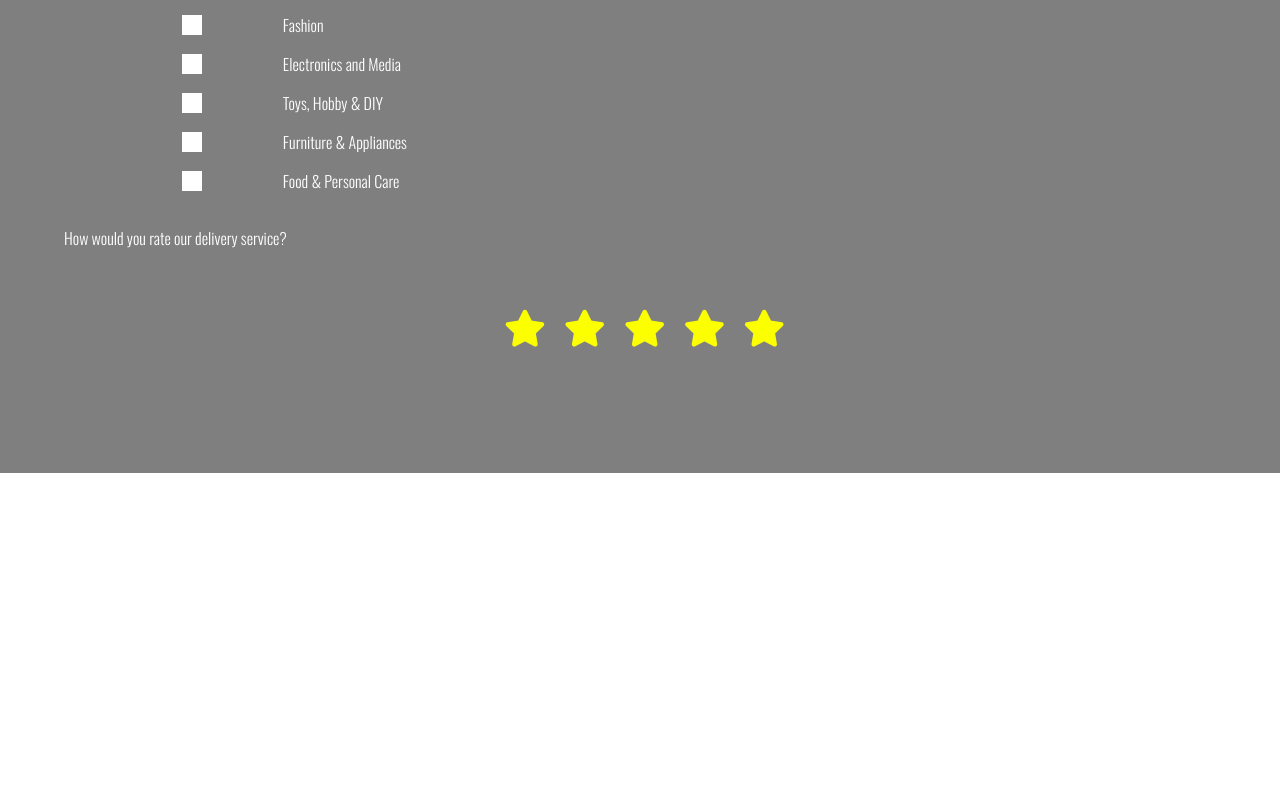
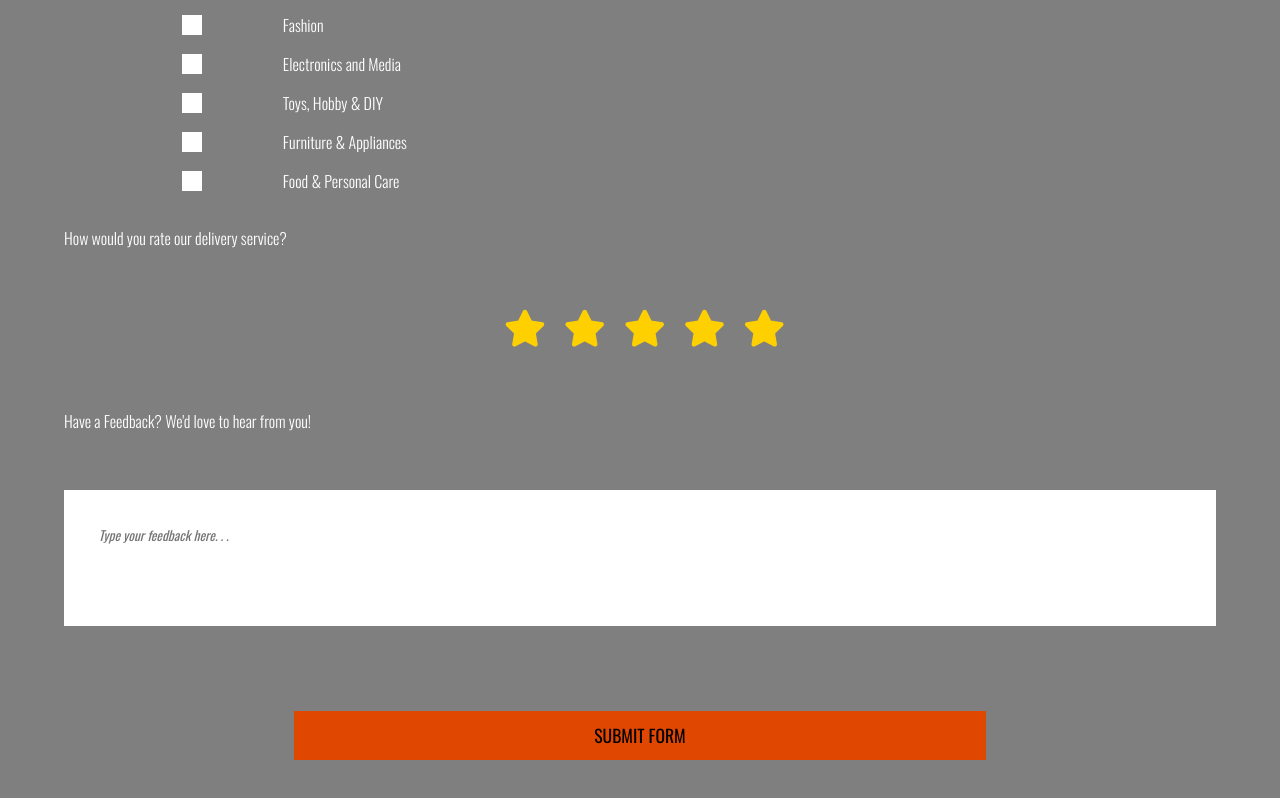
Before and after one commit to adrianaluisadc/Survey-Form-Project, a plain HTML site: page index.html in a window 1280 px wide. Shown: the part 1465-2263 px from the top of the page. Before the commit the page ends 1938 px from the top, so only its background shows below. Drawn offline with nearby package versions, Linux system fonts and the light colour scheme.

Commit message:
[add] submit button

```diff
--- a/css/main.css
+++ b/css/main.css
@@ -18,14 +18,13 @@
   grid-template-areas:
     "header"
     "survey"
-  "footer" ;
+    "footer";
   z-index: 1;
   bottom: 0;
   top: 0;
 }
 
 #header-container {
-
   grid-area: header;
   padding: 10%;
 }
@@ -64,13 +63,11 @@ h1 {
   line-height: 1em;
 }
 
-
 /* ------survey form------ */
 
-#form-container{
+#form-container {
   grid-area: survey;
 }
-
 
 #form-background {
   border-radius: 25px 25px 0 0;
@@ -210,7 +207,11 @@ label {
   padding-top: 3%;
 }
 
-  #checkbox-container1, #checkbox-container2, #checkbox-container3, #checkbox-container4, #checkbox-container5{
+#checkbox-container1,
+#checkbox-container2,
+#checkbox-container3,
+#checkbox-container4,
+#checkbox-container5 {
   width: 100%;
   padding-left: 10%;
 }
@@ -255,7 +256,7 @@ label {
   height: 1em;
   left: 3px;
   top: 0;
-      background:rgb(255, 206, 173);
+  background: rgb(255, 206, 173);
 }
 
 input[type="checkbox"]:checked + label::after {
@@ -265,7 +266,15 @@ label {
   height: 1em;
   left: 4px;
   top: 2.5px;
-      clip-path: polygon(79% 0, 100% 15%, 59% 94%, 42% 95%, 8% 51%, 26% 41%, 48% 64%);
+  clip-path: polygon(
+    79% 0,
+    100% 15%,
+    59% 94%,
+    42% 95%,
+    8% 51%,
+    26% 41%,
+    48% 64%
+  );
   background: #ff6600;
   opacity: 1;
   transform: scale(1);
@@ -279,7 +288,15 @@ label {
   height: 1em;
   left: 4px;
   top: 2.5px;
-      clip-path: polygon(79% 0, 100% 15%, 59% 94%, 42% 95%, 8% 51%, 26% 41%, 48% 64%);
+  clip-path: polygon(
+    79% 0,
+    100% 15%,
+    59% 94%,
+    42% 95%,
+    8% 51%,
+    26% 41%,
+    48% 64%
+  );
   background: #ff6600;
   opacity: 0;
   transform: scale(0);
@@ -288,22 +305,27 @@ label {
 
 /* ---------star-rating area------------ */
 
-
+#inputcontent7 {
+  width: 100%;
+}
 #starrating-label {
   padding-top: 3%;
 }
 
 #stars-box {
-        text-align:center;
+  text-align: center;
   font-size: 2.3em;
   width: 100%;
   padding-top: 5%;
   padding-bottom: 5%;
 }
 
-    #firststar, #secondstar, #thirdstar, #fourstar, #fivestar {
+#firststar,
+#secondstar,
+#thirdstar,
+#fourstar,
+#fivestar {
   display: inline-block;
-
 }
 
 #inputcontent7 input[type="radio"] {
@@ -314,25 +336,71 @@ label {
 }
 
 #inputcontent7 input[type="radio"] + label {
-
   cursor: pointer;
   display: inline-block;
-        color: rgb(251, 255, 0);
+  color: rgb(255, 208, 0);
   cursor: pointer;
 }
 
 #inputcontent7 input[type="radio"]:checked + label ~ label {
-
   cursor: pointer;
   display: inline-block;
   color: rgb(255, 255, 255);
   cursor: pointer;
 }
 
-      #inputcontent7 input[type="radio"]:hover + label {
-
+#inputcontent7 input[type="radio"]:hover + label ~ label {
     cursor: pointer;
     display: inline-block;
-        color: rgb(238, 255, 0);
+    color: rgb(255, 255, 255);
     cursor: pointer;
   }
+
+
+
+
+/* ---------textarea area---------- */
+
+textarea {
+
+    width: 100%;
+    height: 17vh;
+    font-family: var(--main-font-fam);
+    padding: 3%;
+    margin-top: 5%;
+    margin-bottomm: 5%;
+    background: #fff;
+    resize: none;
+    border:none;
+}
+
+textarea::placeholder {
+    font-style: italic;
+}
+
+/* -----------submit area------------------ */
+
+#submit-container {
+    margin-top: 7%;
+    width: 100%;
+    text-align: center;
+}
+button {
+    width: 60%;
+    font-family: var(--main-font-fam);
+    font-weight: 500;
+    font-size: 1.1em;
+    padding:1%;
+    background-color:rgb(224, 71, 0);
+
+    color: black;
+    border:none;
+}
+
+button:hover {
+    background-color: #ffa600;
+    color: #000000;
+    cursor: pointer;
+    box-shadow: -1px 2px 20px 0px  rgb(255, 153, 0);
+    transform: scale(1.04)
+}
--- a/index.html
+++ b/index.html
@@ -191,7 +191,7 @@
                 </div>
                 <div id="inputcontent7">
                   <label id="starrating-label">How would you rate our delivery service?</label>
-                  <div id="stars-box">
+                  <div id="stars-box" >
 
                       <input type="radio" id="star1" name="rate" value="1"/>
                       <label for="star1" class="fa fa-star"></label>
@@ -211,8 +211,17 @@
 
                   </div>
                 </div>
-
-
+                <div id="inputcontent8">
+                  <label id="textarea-label"> Have a Feedback? We'd love to hear from you!</label>
+                  <div id="textarea-container">
+                    <textarea placeholder="Type your feedback here. . ."></textarea>
+                  </div>
+                </div>
+<div id="inputcontent9">
+  <div id="submit-container">
+    <button type="submit" >SUBMIT FORM</button>
+  </div>
+</div>
               </form>
             </div>
           </div>
```
Lines whose indentation alone changed are shown as unchanged.
